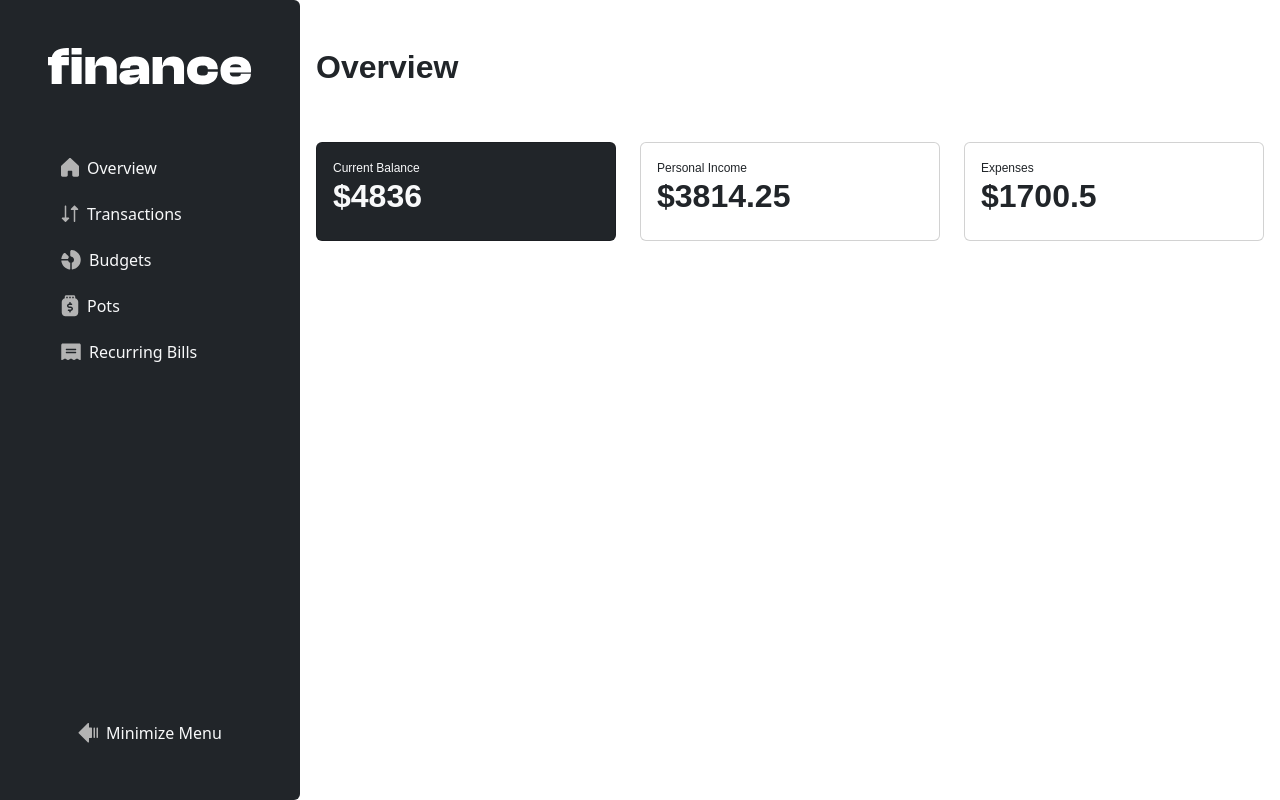
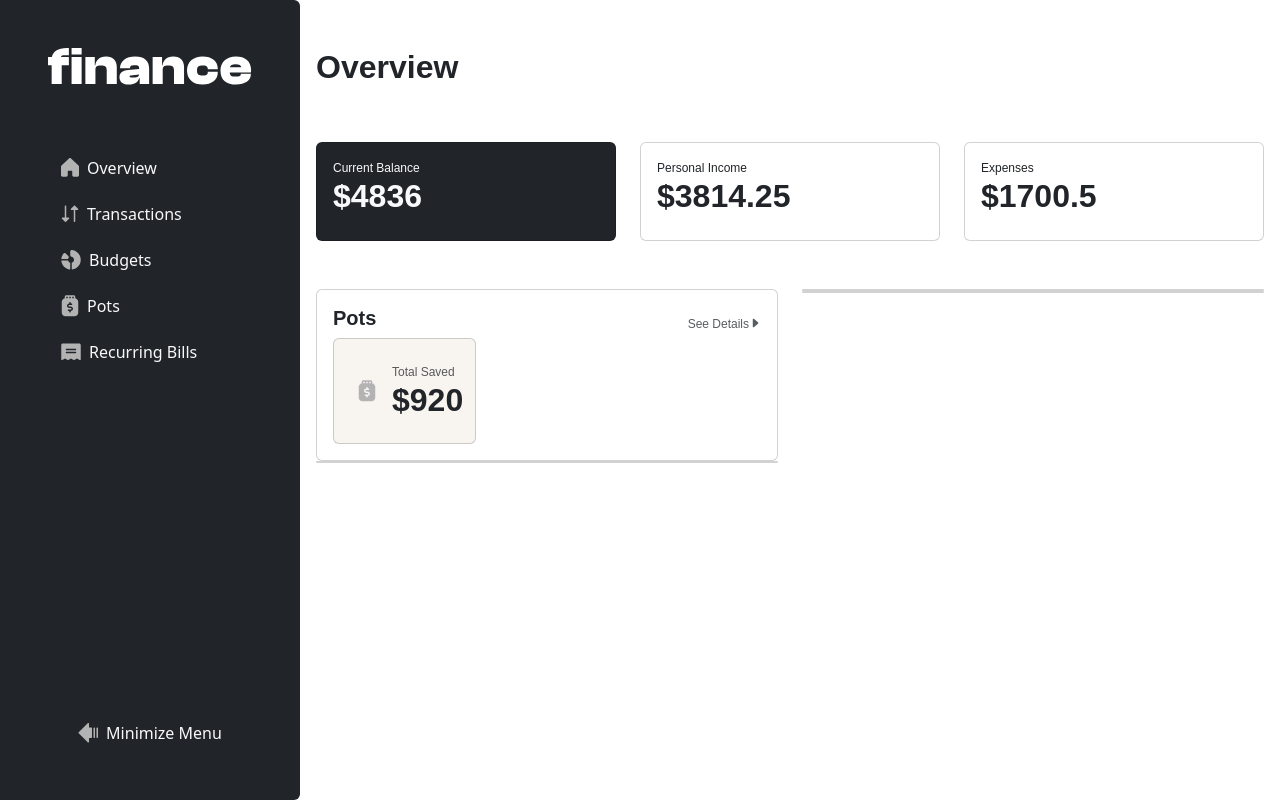
Before and after one commit to abdalsimam1-sketch/personal-finance-app, a React (Vite) app: page / in a window 1280 px wide. Built offline with nearby package versions, Linux system fonts and the light colour scheme.

Commit message:
add : calculation of pots total from json file and design the layout for the total

```diff
--- a/src/index.css
+++ b/src/index.css
@@ -211,6 +211,11 @@
   top: 50%;
 }
 
+/* OVERVIEW PAGE */
+div > .pots-total {
+  background-color: var(--color-beige-100);
+}
+
 @media (min-width: 768px) {
 }
 
--- a/src/pages/Overview.jsx
+++ b/src/pages/Overview.jsx
@@ -2,6 +2,8 @@ import React from "react";
 import { Title } from "../components/UI/Title";
 import data from "../data/data.json";
 import { BalanceCard } from "../components/UI/BalanceCard";
+import { Link } from "react-router-dom";
+import PotsImage from "../assets/images/icon-nav-pots.svg";
 
 export const Overview = () => {
   const balanceData = [
@@ -24,6 +26,8 @@ export const Overview = () => {
       currency: "$",
     },
   ];
+
+  const potsTotal = data.pots.reduce((sum, pot) => sum + pot.total, 0);
 
   return (
     <div className="container px-3 d-flex flex-column gap-5">
@@ -49,12 +53,43 @@ export const Overview = () => {
       <section>
         <div className="row">
           <div className="col-left col-12 col-lg-6">
-            <section className="pots-section"></section>
-            <section className="transactions-section"></section>
+            <section className="pots-section card p-3">
+              <div className="d-flex justify-content-between align-items-center">
+                <h2 className="text-preset-2">Pots</h2>
+                <Link to="/pots" className="text-decoration-none">
+                  <span className="text-preset-5 text-muted">
+                    See Details
+                    <i className="bi bi-caret-right-fill"></i>
+                  </span>
+                </Link>
+              </div>
+              <div>
+                <div className="card col-4 pots-total p-4">
+                  <div className="d-flex align-items-center gap-3 ">
+                    <img
+                      src={PotsImage}
+                      alt="pots-image"
+                      style={{ width: "1.4rem" }}
+                    />
+                    <div className="d-flex flex-column">
+                      <span className="text-preset-5 text-muted">
+                        Total Saved
+                      </span>
+                      <h1 className="text-preset-1 m-0">
+                        <span>$</span>
+                        {potsTotal}
+                      </h1>
+                    </div>
+                  </div>
+                </div>
+                <div className="col-6"></div>
+              </div>
+            </section>
+            <section className="transactions-section card"></section>
           </div>
           <div className="col-right col-12 col-lg-6">
-            <section className="budgets-section"></section>
-            <section className="bills-section"></section>
+            <section className="budgets-section card"></section>
+            <section className="bills-section card"></section>
           </div>
         </div>
       </section>
```
